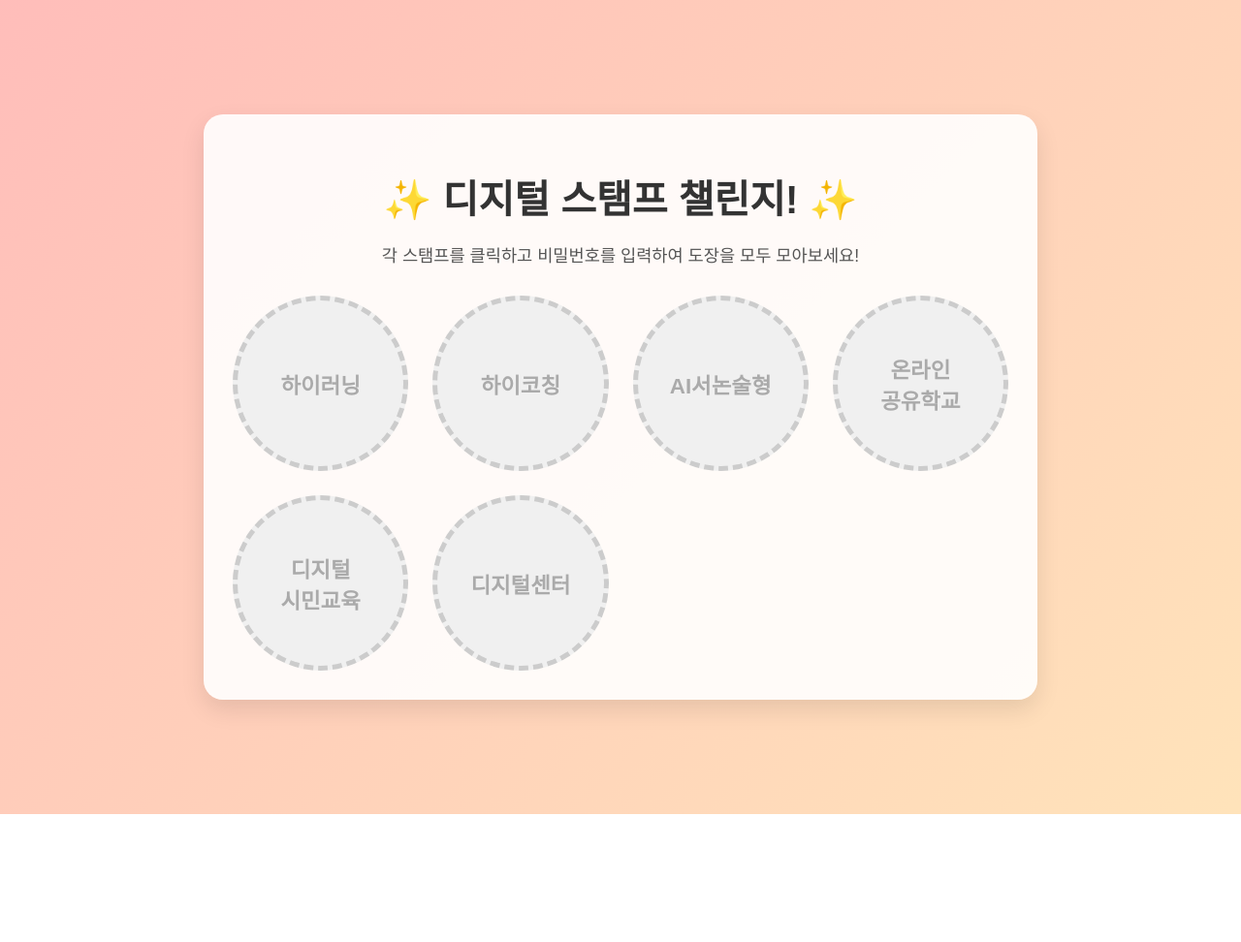
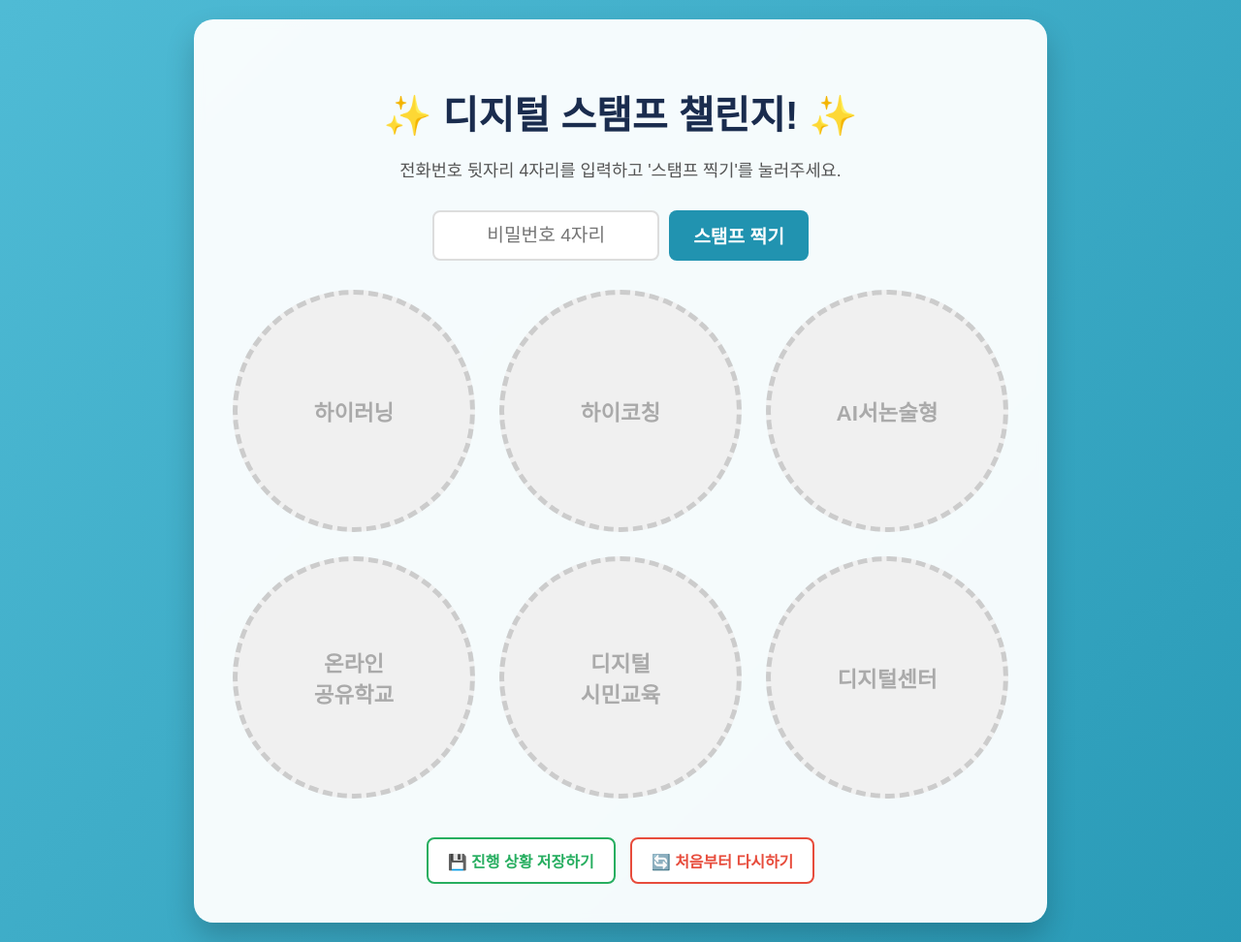
Before and after one commit to JINYEONJA/digital-stamp-challenge, a plain HTML site: page index.html in a window 1280 px wide. Shown: the whole page at 97% size. Before the commit the page ends 840 px from the top, so only its background shows below. Drawn offline with Linux system fonts and the light colour scheme.

Commit message:
Add files via upload

```diff
--- a/index.html
+++ b/index.html
@@ -3,17 +3,17 @@
 <head>
     <meta charset="UTF-8">
     <meta name="viewport" content="width=device-width, initial-scale=1.0">
-    <title>디지털 스탬프 챌린지!</title>
+    <title>디지털 스탬프 챌린지! (Ver 2.0)</title>
     <style>
         /* 전체 페이지 스타일 */
         body {
             font-family: 'Pretendard', 'Malgun Gothic', sans-serif;
             margin: 0;
             padding: 20px;
-            /* 밝고 재미있는 배경 */
-            background: linear-gradient(135deg, #a8e0ff, #ffb3ba, #ffffba);
-            background-size: 400% 400%;
-            animation: gradientBG 15s ease infinite;
+            /* 세련된 배경 그라데이션 */
+            background: linear-gradient(135deg, #6dd5ed, #2193b0);
+            background-size: 200% 200%;
+            animation: gradientBG 10s ease infinite;
             display: flex;
             justify-content: center;
             align-items: center;
@@ -29,19 +29,20 @@
 
         /* 콘텐츠를 담을 흰색 컨테이너 */
         .container {
-            background-color: rgba(255, 255, 255, 0.9);
-            padding: 30px;
+            background-color: rgba(255, 255, 255, 0.95);
+            padding: 40px;
             border-radius: 20px;
-            box-shadow: 0 10px 25px rgba(0, 0, 0, 0.1);
+            box-shadow: 0 15px 30px rgba(0, 0, 0, 0.2);
             text-align: center;
             max-width: 800px;
             width: 90%;
+            backdrop-filter: blur(5px);
         }
 
         h1 {
-            color: #333;
+            color: #1a2c4e;
             font-size: 2.5em;
-            margin-bottom: 10px;
+            margin-bottom: 15px;
         }
 
         p {
@@ -50,57 +51,117 @@
             margin-bottom: 30px;
         }
 
-        /* 스탬프들이 들어갈 보드 */
+        /* 번호 입력 영역 */
+        .input-area {
+            margin-bottom: 30px;
+            display: flex;
+            justify-content: center;
+            gap: 10px;
+        }
+
+        #password-input {
+            padding: 12px 15px;
+            font-size: 1.2em;
+            border-radius: 8px;
+            border: 2px solid #ddd;
+            width: 200px;
+            text-align: center;
+            transition: border-color 0.3s;
+        }
+        #password-input:focus {
+            outline: none;
+            border-color: #2193b0;
+        }
+
+        #submit-button {
+            padding: 12px 25px;
+            font-size: 1.2em;
+            font-weight: bold;
+            color: white;
+            background-color: #2193b0;
+            border: none;
+            border-radius: 8px;
+            cursor: pointer;
+            transition: background-color 0.3s;
+        }
+        #submit-button:hover {
+            background-color: #1a7b91;
+        }
+
+        /* 스탬프들이 들어갈 보드 (2행 3열) */
         .stamp-board {
             display: grid;
-            /* 3x2 또는 2x3 그리드 자동 조절 */
-            grid-template-columns: repeat(auto-fit, minmax(180px, 1fr));
+            grid-template-columns: repeat(3, 1fr);
             gap: 25px;
+            margin-bottom: 40px;
         }
 
-        /* 개별 스탬프 스타일 (비활성화 상태) */
+        /* 개별 스탬프 스타일 */
         .stamp {
-            aspect-ratio: 1 / 1; /* 1:1 비율 유지 */
+            aspect-ratio: 1 / 1;
             border: 5px dashed #ccc;
-            border-radius: 50%; /* 동그란 모양 */
+            border-radius: 50%;
             display: flex;
+            flex-direction: column;
             justify-content: center;
             align-items: center;
-            cursor: pointer;
             transition: all 0.4s ease;
             background-color: #f0f0f0;
             color: #aaa;
             font-size: 1.4em;
             font-weight: bold;
-            text-align: center;
             padding: 10px;
-            word-break: keep-all; /* 단어 중간에 줄바꿈 방지 */
+            word-break: keep-all;
         }
 
-        /* 스탬프에 마우스를 올렸을 때 효과 */
-        .stamp:hover {
-            transform: scale(1.05);
-            box-shadow: 0 5px 15px rgba(0, 0, 0, 0.1);
+        /* 스탬프 획득 시 스타일 */
+        .stamp.stamped {
+            border-style: solid;
+            transform: rotate(-8deg) scale(1.05);
         }
 
-        /* 스탬프 획득 시 스타일 (활성화 상태) */
-        .stamp.stamped {
-            border-style: solid;
-            border-color: #ff6b6b;
-            background-color: #ffda79;
-            color: #c44569;
-            transform: rotate(-10deg) scale(1.02);
-            font-size: 1.5em;
-            text-shadow: 1px 1px 1px #fff;
+        /* 저장/초기화 버튼 영역 */
+        .action-buttons {
+            display: flex;
+            justify-content: center;
+            gap: 15px;
         }
+        .action-button {
+            padding: 10px 20px;
+            font-size: 1em;
+            font-weight: bold;
+            border-radius: 8px;
+            border: 2px solid;
+            cursor: pointer;
+            transition: all 0.3s;
+        }
+        #save-button {
+            color: #27ae60;
+            border-color: #27ae60;
+            background-color: white;
+        }
+        #save-button:hover {
+            background-color: #27ae60;
+            color: white;
+        }
+        #reset-button {
+            color: #e74c3c;
+            border-color: #e74c3c;
+            background-color: white;
+        }
+        #reset-button:hover {
+            background-color: #e74c3c;
+            color: white;
+        }
+
 
         /* 축하 메시지 (처음엔 숨김) */
         #congrats-message {
             margin-top: 40px;
             font-size: 2em;
             font-weight: bold;
-            color: #20bf6b;
-            display: none; /* 처음에 숨기기 */
+            color: #1a2c4e;
+            display: none;
             animation: fadeIn 1s ease-in-out;
         }
 
@@ -115,17 +176,35 @@
 
     <div class="container">
         <h1>✨ 디지털 스탬프 챌린지! ✨</h1>
-        <p>각 스탬프를 클릭하고 비밀번호를 입력하여 도장을 모두 모아보세요!</p>
+        <p>전화번호 뒷자리 4자리를 입력하고 '스탬프 찍기'를 눌러주세요.</p>
+
+        <div class="input-area">
+            <input type="tel" id="password-input" placeholder="비밀번호 4자리" maxlength="4">
+            <button id="submit-button">스탬프 찍기</button>
+        </div>
 
         <div class="stamp-board">
             <!-- 자바스크립트로 스탬프가 생성될 영역 -->
+        </div>
+
+        <div class="action-buttons">
+            <button id="save-button" class="action-button">💾 진행 상황 저장하기</button>
+            <button id="reset-button" class="action-button">🔄 처음부터 다시하기</button>
         </div>
 
         <h2 id="congrats-message">🎉 모든 스탬프를 모았습니다! 정말 대단해요! 🎉</h2>
     </div>
 
     <script>
-        // 스탬프 정보 (이름과 비밀번호)
+        // --- 요소 선택 ---
+        const stampBoard = document.querySelector('.stamp-board');
+        const congratsMessage = document.getElementById('congrats-message');
+        const passwordInput = document.getElementById('password-input');
+        const submitButton = document.getElementById('submit-button');
+        const saveButton = document.getElementById('save-button');
+        const resetButton = document.getElementById('reset-button');
+
+        // --- 스탬프 데이터 ---
         const stampData = [
             { id: 'hilearning', name: '하이러닝', password: '0702', color: { border: '#4a90e2', bg: '#d4e6ff', text: '#00408b' } },
             { id: 'hicoaching', name: '하이코칭', password: '0703', color: { border: '#50e3c2', bg: '#d7fff7', text: '#00695c' } },
@@ -135,60 +214,110 @@
             { id: 'digital-center', name: '디지털센터', password: '0707', color: { border: '#e55039', bg: '#ffddd8', text: '#8d230f' } },
         ];
 
-        const stampBoard = document.querySelector('.stamp-board');
-        const congratsMessage = document.getElementById('congrats-message');
+        // 획득한 스탬프 ID를 저장할 Set (중복 방지)
+        let stampedIds = new Set();
 
-        // 1. 스탬프 생성 및 화면에 추가
-        stampData.forEach(data => {
-            const stampElement = document.createElement('div');
-            stampElement.classList.add('stamp');
-            stampElement.id = data.id;
-            stampElement.innerHTML = data.name; // br 태그를 위해 innerHTML 사용
+        // --- 함수 정의 ---
 
-            // 2. 각 스탬프에 클릭 이벤트 추가
-            stampElement.addEventListener('click', () => {
-                // 이미 획득한 스탬프는 반응하지 않음
-                if (stampElement.classList.contains('stamped')) {
-                    alert('이미 획득한 스탬프입니다!');
-                    return;
-                }
+        // 스탬프 UI를 현재 상태에 맞게 다시 그리는 함수
+        function renderStamps() {
+            stampBoard.innerHTML = ''; // 보드를 깨끗이 비움
+            stampData.forEach(data => {
+                const stampElement = document.createElement('div');
+                stampElement.classList.add('stamp');
+                stampElement.id = data.id;
+                stampElement.innerHTML = data.name;
 
-                // 비밀번호 입력받기
-                const userInput = prompt(`'${data.name.replace('<br>', ' ')}' 스탬프의 비밀번호를 입력하세요:`);
-
-                // 사용자가 '취소'를 누른 경우
-                if (userInput === null) {
-                    return;
-                }
-
-                // 3. 비밀번호 확인
-                if (userInput.trim() === data.password) {
-                    // 정답일 경우
-                    alert('정답입니다! 스탬프를 획득했습니다! 쾅!');
+                if (stampedIds.has(data.id)) {
+                    // 획득한 스탬프일 경우
                     stampElement.classList.add('stamped');
-                    // 스탬프별로 다른 색상 적용
                     stampElement.style.borderColor = data.color.border;
                     stampElement.style.backgroundColor = data.color.bg;
                     stampElement.style.color = data.color.text;
+                }
+                stampBoard.appendChild(stampElement);
+            });
+            checkAllStamped();
+        }
 
-                    checkAllStamped(); // 모든 스탬프를 모았는지 확인
+        // 모든 스탬프를 모았는지 확인하는 함수
+        function checkAllStamped() {
+            if (stampedIds.size === stampData.length) {
+                congratsMessage.style.display = 'block';
+            } else {
+                congratsMessage.style.display = 'none';
+            }
+        }
+
+        // 비밀번호를 확인하고 스탬프를 찍는 함수
+        function processInput() {
+            const userInput = passwordInput.value.trim();
+            if (userInput.length !== 4) {
+                alert('비밀번호 4자리를 정확히 입력해주세요.');
+                return;
+            }
+
+            const matchedStamp = stampData.find(stamp => stamp.password === userInput);
+
+            if (matchedStamp) {
+                if (stampedIds.has(matchedStamp.id)) {
+                    alert('이미 획득한 스탬프입니다!');
                 } else {
-                    // 오답일 경우
-                    alert('비밀번호가 틀렸습니다. 다시 시도해주세요.');
+                    alert(`'${matchedStamp.name.replace('<br>', ' ')}' 스탬프 획득! 쾅!`);
+                    stampedIds.add(matchedStamp.id);
+                    renderStamps(); // 화면 즉시 업데이트
                 }
-            });
+            } else {
+                alert('일치하는 비밀번호가 없습니다. 다시 확인해주세요.');
+            }
+            passwordInput.value = ''; // 입력창 비우기
+            passwordInput.focus(); // 다시 입력하기 편하게 포커스 유지
+        }
 
-            stampBoard.appendChild(stampElement);
+        // 진행 상황을 브라우저에 저장하는 함수
+        function saveProgress() {
+            // Set을 Array로 변환 후 JSON 문자열로 저장
+            localStorage.setItem('digitalStampProgress', JSON.stringify(Array.from(stampedIds)));
+            alert('현재까지 모은 스탬프가 브라우저에 저장되었습니다!');
+        }
+
+        // 저장된 진행 상황을 불러오는 함수
+        function loadProgress() {
+            const savedData = localStorage.getItem('digitalStampProgress');
+            if (savedData) {
+                // JSON 문자열을 Array로, 다시 Set으로 변환하여 불러옴
+                stampedIds = new Set(JSON.parse(savedData));
+                console.log('저장된 데이터를 불러왔습니다.');
+            }
+            renderStamps(); // 불러온 데이터로 화면 그리기
+        }
+
+        // 모든 진행 상황을 초기화하는 함수
+        function resetProgress() {
+            const isConfirmed = confirm('정말 모든 진행 상황을 초기화하시겠습니까? 저장된 데이터가 사라집니다.');
+            if (isConfirmed) {
+                stampedIds.clear();
+                localStorage.removeItem('digitalStampProgress');
+                renderStamps();
+                alert('모든 스탬프가 초기화되었습니다.');
+            }
+        }
+
+        // --- 이벤트 리스너 연결 ---
+        submitButton.addEventListener('click', processInput);
+        // 엔터 키로도 입력 가능하게
+        passwordInput.addEventListener('keyup', (event) => {
+            if (event.key === 'Enter') {
+                processInput();
+            }
         });
 
-        // 4. 모든 스탬프를 모았는지 확인하는 함수
-        function checkAllStamped() {
-            const stampedCount = document.querySelectorAll('.stamp.stamped').length;
-            if (stampedCount === stampData.length) {
-                congratsMessage.style.display = 'block'; // 숨겨둔 축하 메시지 보이기
-            }
-        }
+        saveButton.addEventListener('click', saveProgress);
+        resetButton.addEventListener('click', resetProgress);
+
+        // --- 페이지 로드 시 초기 실행 ---
+        window.addEventListener('load', loadProgress);
+
     </script>
-
 </body>
 </html>
```
